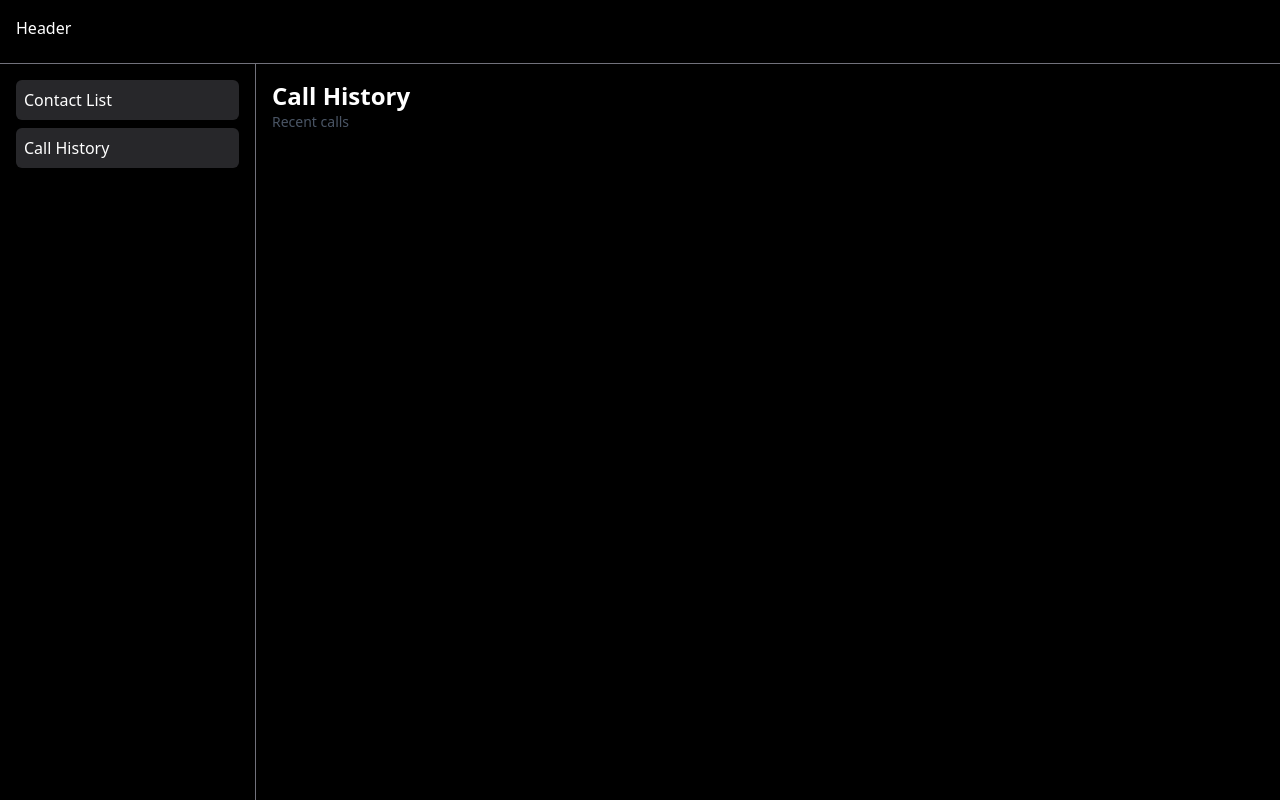
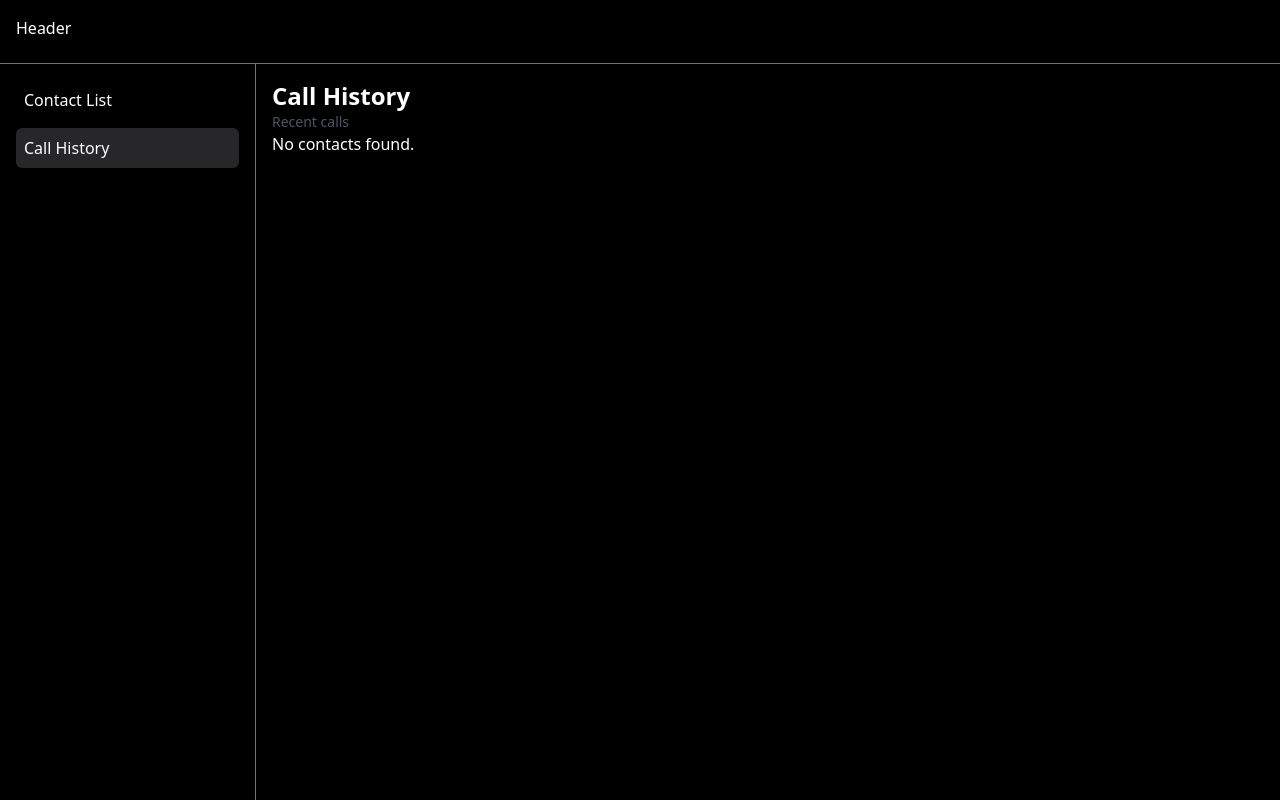
Before and after one commit to devyssonsc/contacts-vue, a Vue app: page /call-history in a window 1280 px wide. Built offline with nearby package versions, Linux system fonts and the light colour scheme; some icons are missing; the HTML template or start-up script is replaced by a standard one.

Commit message:
style: change color of menu item selected

```diff
--- a/src/components/AddContactForm.vue
+++ b/src/components/AddContactForm.vue
@@ -75,6 +75,7 @@
           @focus="isTouched = true"
           class="w-full p-2 rounded bg-zinc-700 ml-2"
           placeholder="Número de telefone"
+          required
         />
       </div>
 
--- a/src/components/CallHistoryView.vue
+++ b/src/components/CallHistoryView.vue
@@ -12,7 +12,8 @@ import CallItemView from './CallItemView.vue';
 <template>
   <div class="flex flex-col">
     <TitleView title="Call History" subtitle="Recent calls" />
-    <div class="flex flex-col gap-2 mt-4">
+    <div class="flex flex-col gap-2 mt-4"
+        v-if="callsStore.calls.length > 0">
         <CallItemView
           v-for="call in callsStore.calls"
           :key="call.id"
@@ -21,5 +22,8 @@ import CallItemView from './CallItemView.vue';
           :callStatus="callsStore.getCallStatus(call.id, userId)"
         />
     </div>
+    <div v-else>
+      No contacts found.
+    </div>
   </div>
 </template>
--- a/src/components/CallItemView.vue
+++ b/src/components/CallItemView.vue
@@ -9,7 +9,7 @@
 </script>
 
 <template>
-  <div class="p-4 border-b border-gray-200 rounded-md hover:bg-zinc-500 flex justify-between">
+  <div class="p-4 border-b border-gray-200 rounded-md hover:bg-zinc-800 flex justify-between">
     <div class="flex flex-col">
       <span class="font-medium">{{ contactName || "Contato Desconhecido"}}</span>
       <span class="text-gray-300 text-sm">{{ timestamp ? timestamp.toLocaleString() : '' }}</span>
--- a/src/components/ContactListItemView.vue
+++ b/src/components/ContactListItemView.vue
@@ -10,7 +10,7 @@
 </script>
 
 <template>
-  <div class="flex-1 p-4 border-b border-gray-200 rounded hover:bg-zinc-500 flex justify-between">
+  <div class="flex-1 p-4 border-b border-gray-200 rounded hover:bg-zinc-800 flex justify-between cursor-pointer">
     <span class="font-medium">{{ name }}</span>
     <span class="text-gray-300">({{ contryCode }}) {{ phoneNumber }}</span>
   </div>
--- a/src/components/ContactListView.vue
+++ b/src/components/ContactListView.vue
@@ -43,7 +43,9 @@ import { useRouter } from 'vue-router';
         <AddContactForm @submit="closeModal" />
     </BaseModalView>
     </div>
-    <div class="flex flex-col gap-4">
+    <div
+      class="flex flex-col gap-4"
+      v-if="contactsStore.contacts.length > 0">
       <div
       class="flex w-full gap-2"
         v-for="contact in contactsStore.contacts"
@@ -58,5 +60,8 @@ import { useRouter } from 'vue-router';
         <button class="btn btn-danger" @click="contactsStore.deleteContact(contact.id)">Delete</button>
       </div>
     </div>
+    <div v-else>
+      No contacts found.
+    </div>
   </div>
 </template>
--- a/src/components/MenuItemView.vue
+++ b/src/components/MenuItemView.vue
@@ -1,14 +1,22 @@
 <script setup lang="ts">
+import { ref, watch } from 'vue';
+import { useRoute } from 'vue-router';
+
   interface MenuItemViewProps {
     label: string;
     to: string;
   }
 
   defineProps<MenuItemViewProps>();
+
+  const route = useRoute();
+  const path = ref(route.path);
+
+  watch(route, (newRoute) => {
+    path.value = newRoute.path;
+  });
 </script>
 
 <template>
-  <div class="p-2 rounded-md bg-zinc-800 hover:bg-zinc-700">
-    <RouterLink :to="to">{{ label }}</RouterLink>
-  </div>
+  <RouterLink :class="`p-2 rounded-md ${path === to ? 'bg-zinc-800' : ''} hover:bg-zinc-700`" :to="to">{{ label }}</RouterLink>
 </template>
--- a/src/styles.css
+++ b/src/styles.css
@@ -28,7 +28,7 @@ body {
     @apply w-2;
   }
   .custom-scrollbar::-webkit-scrollbar-track {
-    @apply bg-zinc-600 rounded-r;
+    @apply bg-zinc-600 rounded-r-sm;
   }
   .custom-scrollbar::-webkit-scrollbar-thumb {
     @apply bg-zinc-500 rounded;
```
